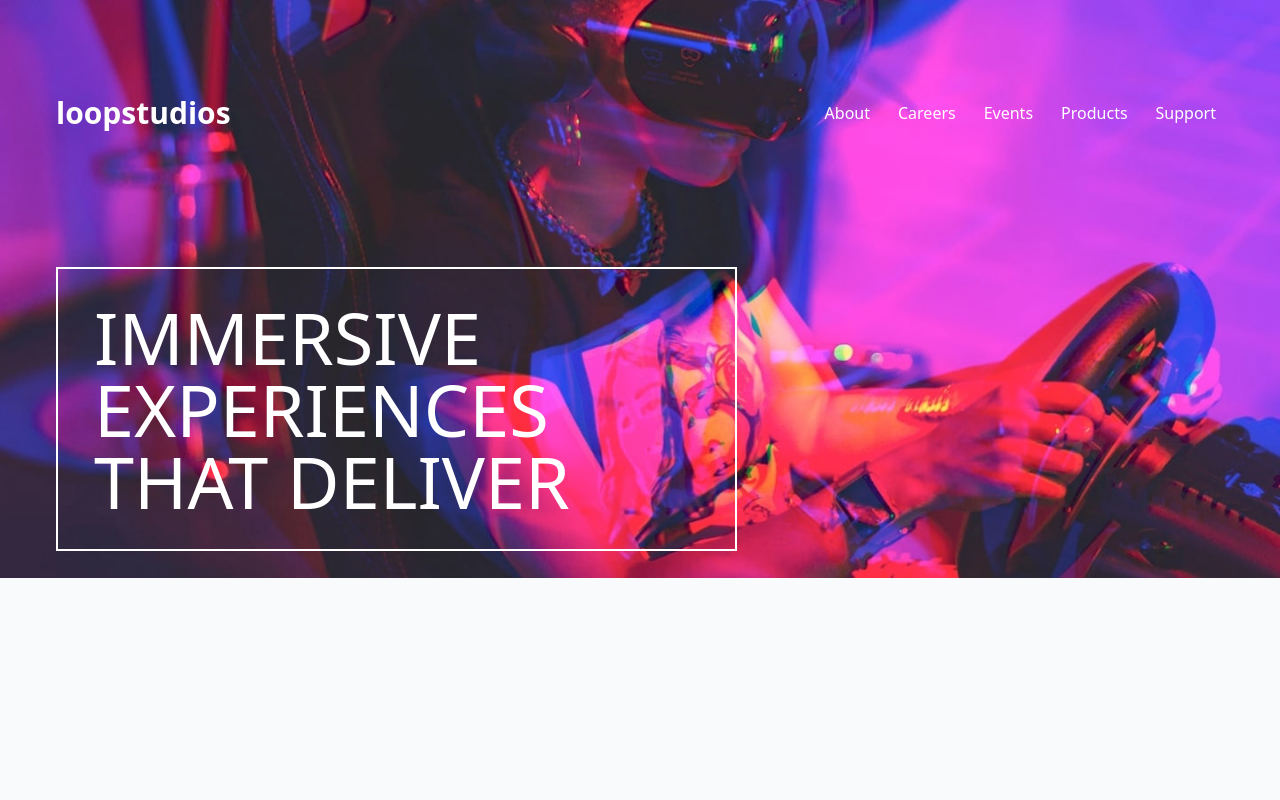
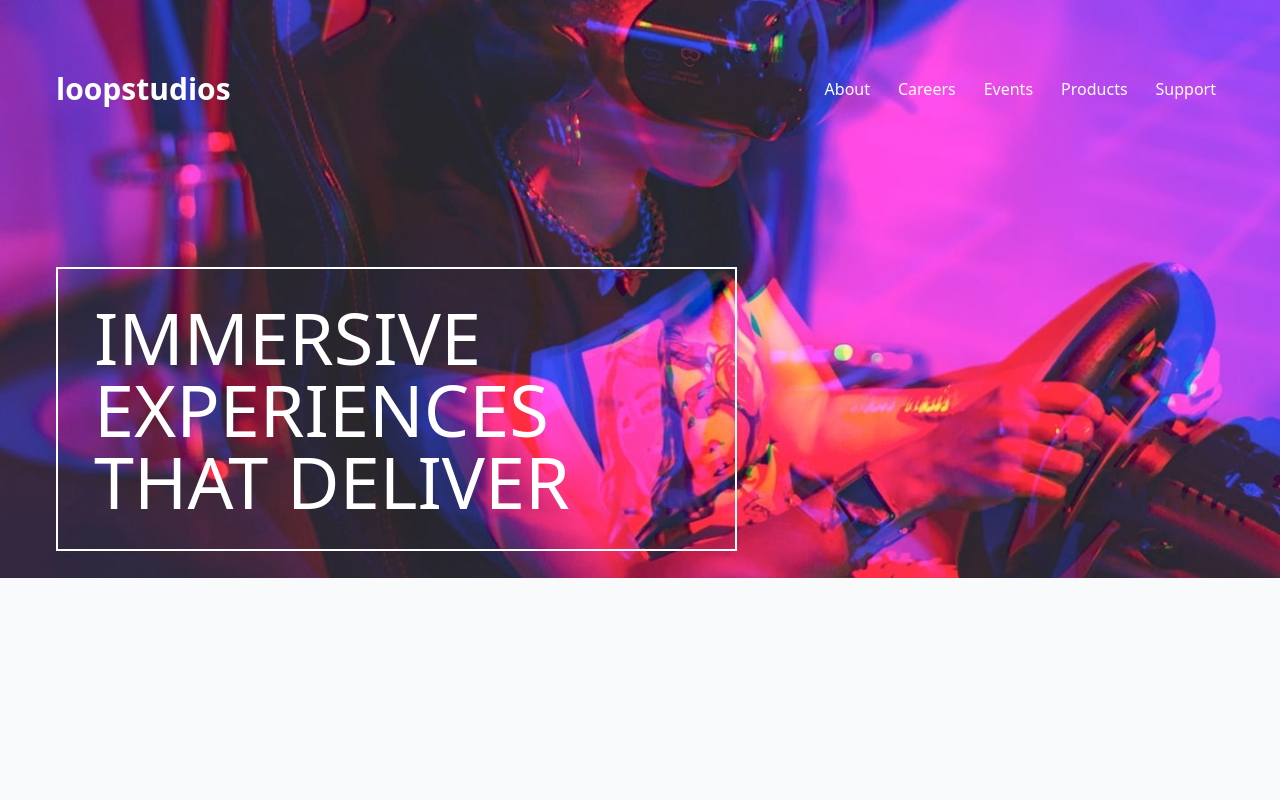
Before and after one commit to radoRandriamahandry/vue-ui-component, a Vue app: page /loopstudio in a window 1280 px wide. Shown: the top 800 px of the page. Built offline with nearby package versions, Linux system fonts and the light colour scheme; a web font is replaced by a local one.

Commit message:
styles: fix navbar display

```diff
--- a/src/components/loop-studios/layouts/HeroContent.vue
+++ b/src/components/loop-studios/layouts/HeroContent.vue
@@ -1,6 +1,6 @@
 <template>
   <div class="grid h-full grid-rows-6">
-    <div class="self-end">
+    <div class="self-end pb-6">
       <NavBar />
     </div>
     <div class="w-full row-start-3 row-end-6 mx-auto text-white">
```
